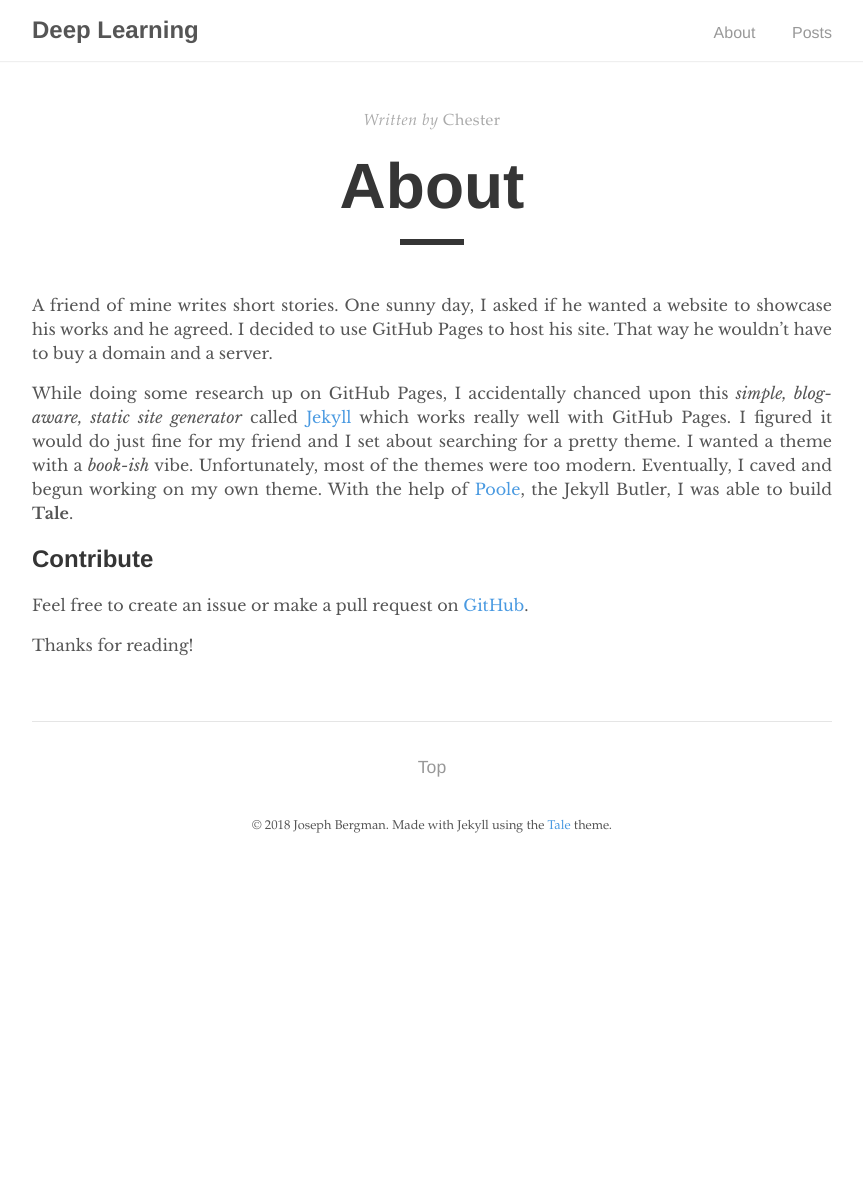
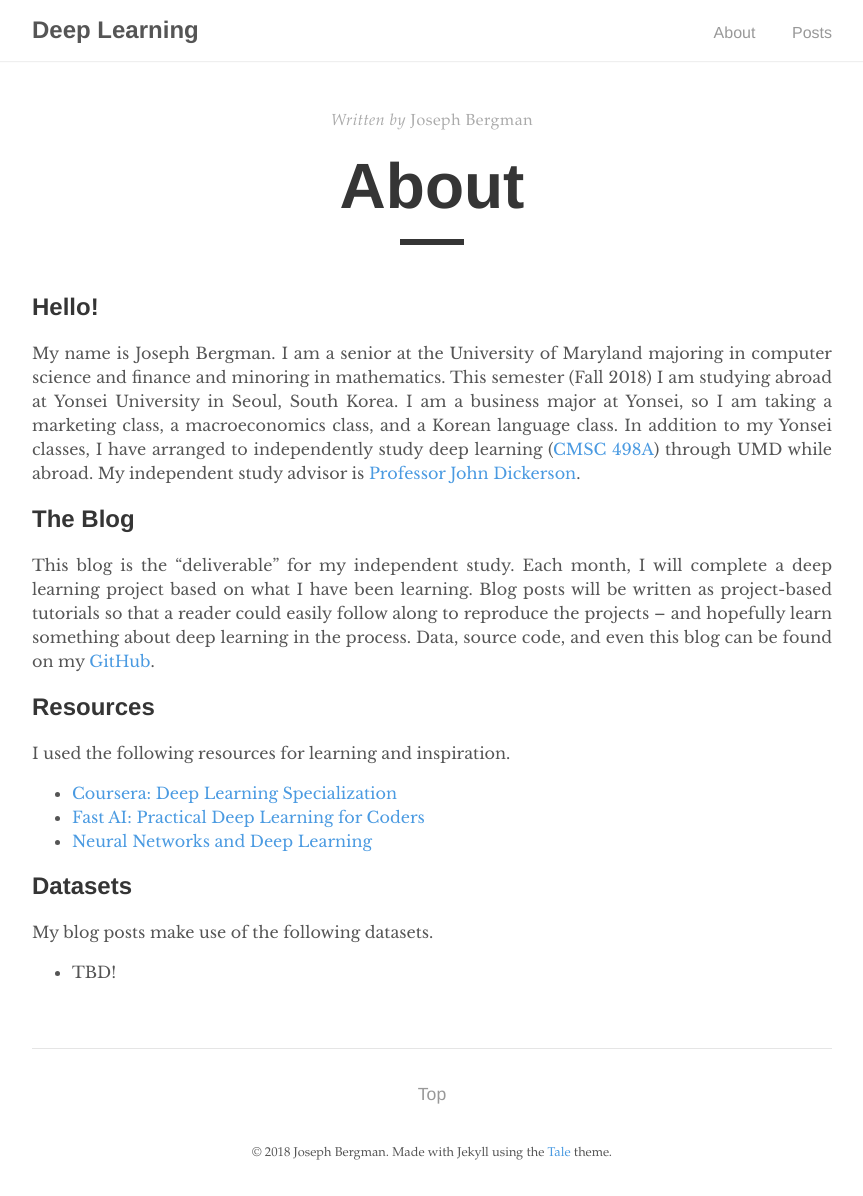
Before and after one commit to JosephBergman/deep-learning, a Jekyll site: the page built from about.md, in a window 1280 px wide. Shown: the whole page, without its empty margins (208-1071 px from the left). Built offline with Jekyll 4.4.1, drawn with Linux system fonts in a browser that asks for light colours; before the commit the page ends 900 px from its top, so only the background shows below that.

Commit message:
Updated about page

```diff
--- a/about.md
+++ b/about.md
@@ -1,15 +1,21 @@
 ---
 layout: post
 title: "About"
-author: "Chester"
 permalink: /about/
 ---
 
-A friend of mine writes short stories. One sunny day, I asked if he wanted a website to showcase his works and he agreed. I decided to use GitHub Pages to host his site. That way he wouldn't have to buy a domain and a server.
+## Hello!
+My name is Joseph Bergman. I am a senior at the University of Maryland majoring in computer science and finance and minoring in mathematics. This semester (Fall 2018) I am studying abroad at Yonsei University in Seoul, South Korea. I am a business major at Yonsei, so I am taking a marketing class, a macroeconomics class, and a Korean language class. In addition to my Yonsei classes, I have arranged to independently study deep learning ([CMSC 498A](http://undergrad.cs.umd.edu/independent-study-cmsc498a)) through UMD while abroad. My independent study advisor is [Professor John Dickerson](https://www.cs.umd.edu/people/dickerson).
 
-While doing some research up on GitHub Pages, I accidentally chanced upon this _simple, blog-aware, static site generator_ called [Jekyll](https://jekyllrb.com/) which works really well with GitHub Pages. I figured it would do just fine for my friend and I set about searching for a pretty theme. I wanted a theme with a _book-ish_ vibe. Unfortunately, most of the themes were too modern. Eventually, I caved and begun working on my own theme. With the help of [Poole](https://github.com/poole/poole), the Jekyll Butler, I was able to build **Tale**.
+## The Blog
+This blog is the "deliverable" for my independent study. Each month, I will complete a deep learning project based on what I have been learning. Blog posts will be written as project-based tutorials so that a reader could easily follow along to reproduce the projects -- and hopefully learn something about deep learning in the process. Data, source code, and even this blog can be found on my [GitHub](https://github.com/JosephBergman/deep-learning).
 
-## Contribute
-Feel free to create an issue or make a pull request on [GitHub](https://github.com/chesterhow/tale).
+## Resources
+I used the following resources for learning and inspiration.
++ [Coursera: Deep Learning Specialization](https://www.coursera.org/specializations/deep-learning)
++ [Fast AI: Practical Deep Learning for Coders](http://course.fast.ai/)
++ [Neural Networks and Deep Learning](http://neuralnetworksanddeeplearning.com/)
 
-Thanks for reading!
+## Datasets
+My blog posts make use of the following datasets.
++ TBD!
```
Also changed, not shown: 10 other files.
